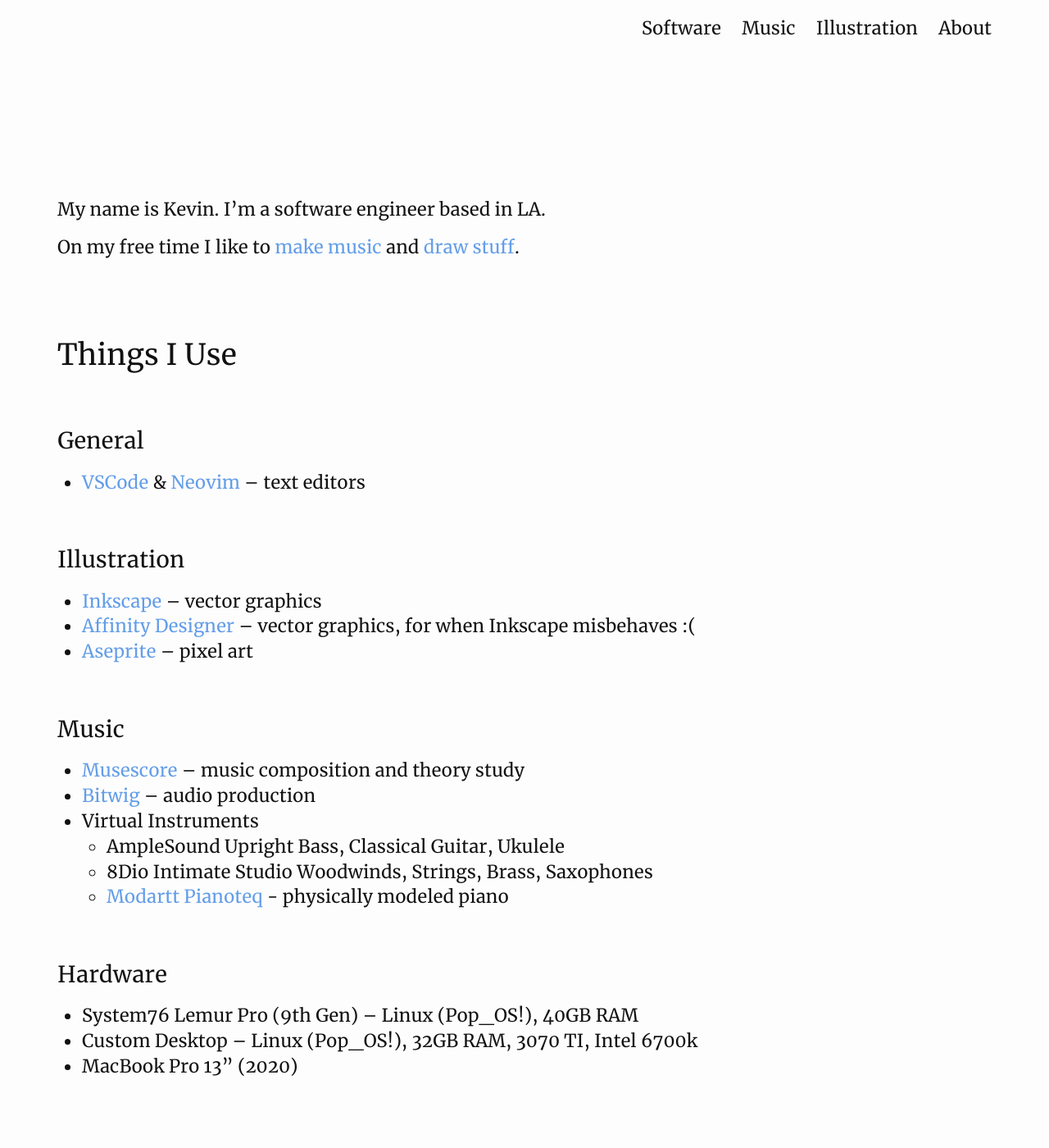
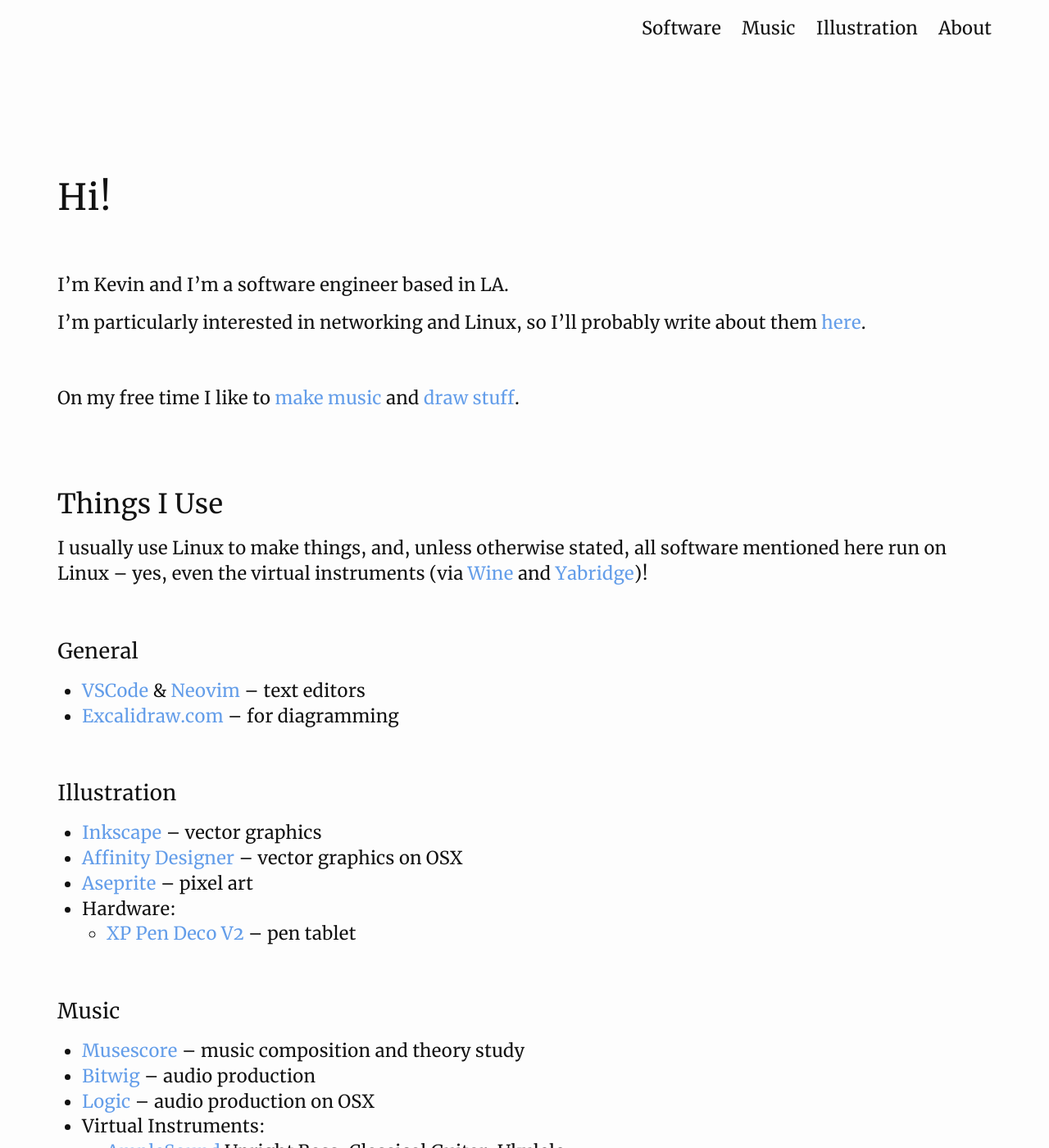
Before and after one commit to heepster/heepster.github.io, a Jekyll site: the page built from about.md, in a window 1280 px wide and 1400 px high. Shown: the whole window at 82% size. Built offline with Jekyll 4.4.1, drawn with Linux system fonts in a browser that asks for light colours; our own code applies the rules of GitHub Pages for plain Markdown files; some of the changed text lies outside the part shown.

Commit message:
Setting up github pages

```diff
--- a/Gemfile
+++ b/Gemfile
@@ -7,13 +7,14 @@
 #
 # This will help ensure the proper Jekyll version is running.
 # Happy Jekylling!
-gem "jekyll", "~> 4.2.2"
+#gem "jekyll", "~> 4.2.2"
 # This is the default theme for new Jekyll sites. You may change this to anything you like.
 # gem "minima", "~> 2.5"
 
 # If you want to use GitHub Pages, remove the "gem "jekyll"" above and
 # uncomment the line below. To upgrade, run `bundle update github-pages`.
-# gem "github-pages", group: :jekyll_plugins
+gem "github-pages", group: :jekyll_plugins
+
 # If you have any plugins, put them here!
 group :jekyll_plugins do
   gem "jekyll-feed", "~> 0.12"
--- a/_layouts/page.html
+++ b/_layouts/page.html
@@ -3,9 +3,11 @@
 ---
 <article class="post">
 
-  <header class="post-header">
-    <h1 class="post-title">{{ page.title | escape }}</h1>
-  </header>
+  {%- if page.title -%}
+    <header class="post-header">
+      <h1 class="post-title">{{ page.title | escape }}</h1>
+    </header>
+  {%- endif -%}
 
   <div class="post-content">
     {{ content }}
--- a/about.md
+++ b/about.md
@@ -1,41 +1,59 @@
 ---
-layout: page
+layout: default
 permalink: /about/
 ---
 
-My name is Kevin.  I'm a software engineer based in LA.
+# Hi!
+
+<br />
+
+I'm Kevin and I'm a software engineer based in LA.
+
+I'm particularly interested in networking and Linux, so I'll probably write about them [here](/).
+
+<br />
 
 On my free time I like to [make music](/music) and [draw stuff](/illustration).
 
 <br />
 <br />
 
-### Things I Use
-<br />
+## Things I Use
 
-#### General
-* [VSCode](https://code.visualstudio.com/) & [Neovim](https://neovim.io/) -- text editors
+I usually use Linux to make things, and, unless otherwise stated, all software mentioned here run on Linux -- yes, even the virtual instruments (via [Wine](https://www.winehq.org/) and [Yabridge](https://github.com/robbert-vdh/yabridge))!
 
 <br />
 
-#### Illustration
-* [Inkscape](https://inkscape.org/) -- vector graphics
-* [Affinity Designer](https://affinity.serif.com/en-us/) -- vector graphics, for when Inkscape misbehaves :(
-* [Aseprite](https://www.aseprite.org/) -- pixel art
+### General
+* [VSCode](https://code.visualstudio.com/) & [Neovim](https://neovim.io/) -- text editors
+* [Excalidraw.com](https://excalidraw.com/) -- for diagramming
 
 <br />
 
-#### Music
-* [Musescore](https://musescore.org/en) -- music composition and theory study
-* [Bitwig](https://inkscape.org/) -- audio production
-* Virtual Instruments
-    * AmpleSound Upright Bass, Classical Guitar, Ukulele
-    * 8Dio Intimate Studio Woodwinds, Strings, Brass, Saxophones
-    * [Modartt Pianoteq](https://www.modartt.com/pianoteq) - physically modeled piano
+### Illustration
+* [Inkscape](https://inkscape.org/) -- vector graphics
+* [Affinity Designer](https://affinity.serif.com/en-us/) -- vector graphics on OSX
+* [Aseprite](https://www.aseprite.org/) -- pixel art
+* Hardware:
+    * [XP Pen Deco V2](https://www.xp-pen.com/product/461.html) -- pen tablet
 
 <br />
 
-#### Hardware
-* System76 Lemur Pro (9th Gen) -- Linux (Pop_OS!), 40GB RAM
-* Custom Desktop -- Linux (Pop_OS!), 32GB RAM, 3070 TI, Intel 6700k
+### Music
+* [Musescore](https://musescore.org/en) -- music composition and theory study
+* [Bitwig](https://inkscape.org/) -- audio production
+* [Logic](https://www.apple.com/logic-pro/) -- audio production on OSX
+* Virtual Instruments:
+    * [AmpleSound](https://www.amplesound.net/) Upright Bass, Classical Guitar, Ukulele
+    * [8Dio](https://8dio.com/) Intimate Studio Woodwinds, Strings, Brass, Saxophones
+    * [Modartt Pianoteq](https://www.modartt.com/pianoteq) - physically modeled piano
+* Hardware:
+    * [Nektar Impact GX49](https://nektartech.com/impact-gx49-61/) -- midi controller
+
+<br />
+
+### Hardware
+* [System76 Lemur Pro (9th Gen)](https://system76.com/laptops/lemur) -- Linux (Pop!_OS), 40GB RAM
+* Custom Desktop -- Linux (Pop!_OS), 32GB RAM, 3070 TI, Intel 6700k
 * MacBook Pro 13" (2020)
+* iPad Pro 12.9" (2019)
```
Also changed, not shown: _posts/2022-03-30-how-does-ping-work.md (+3 -4 lines), Gemfile.lock.
